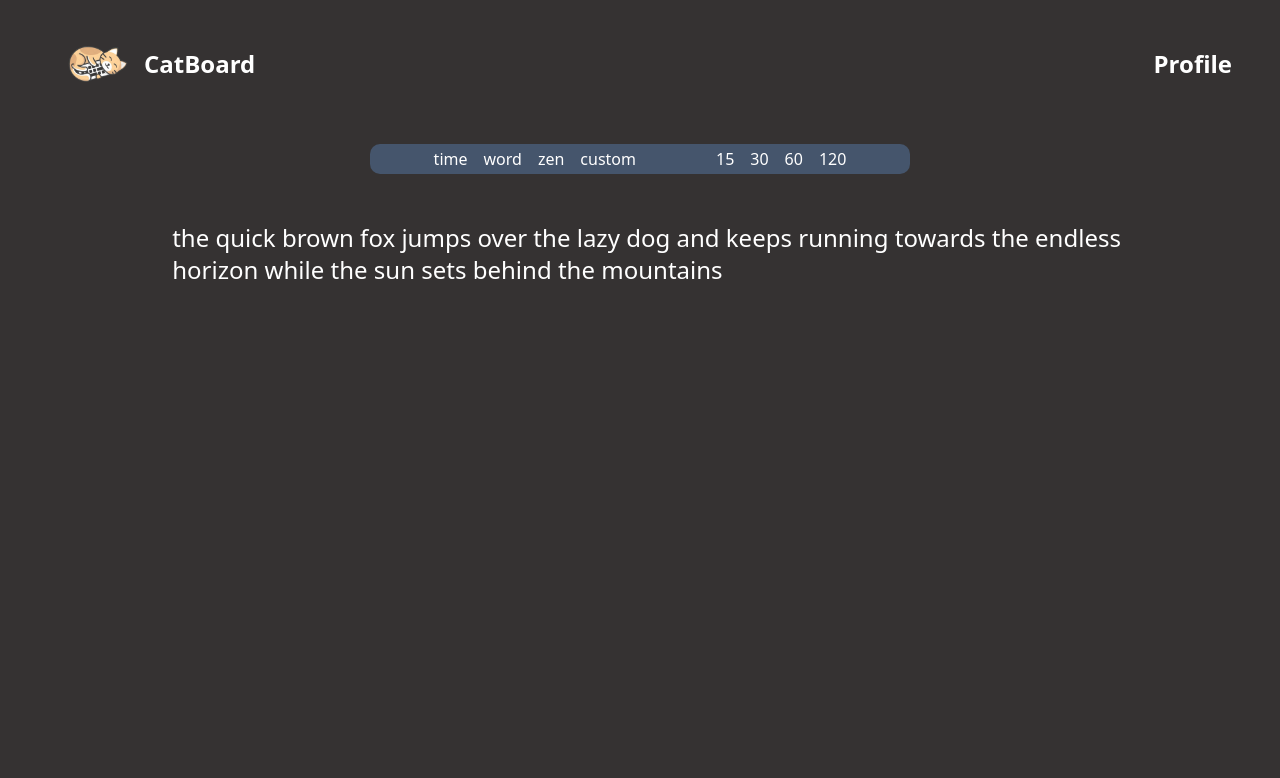
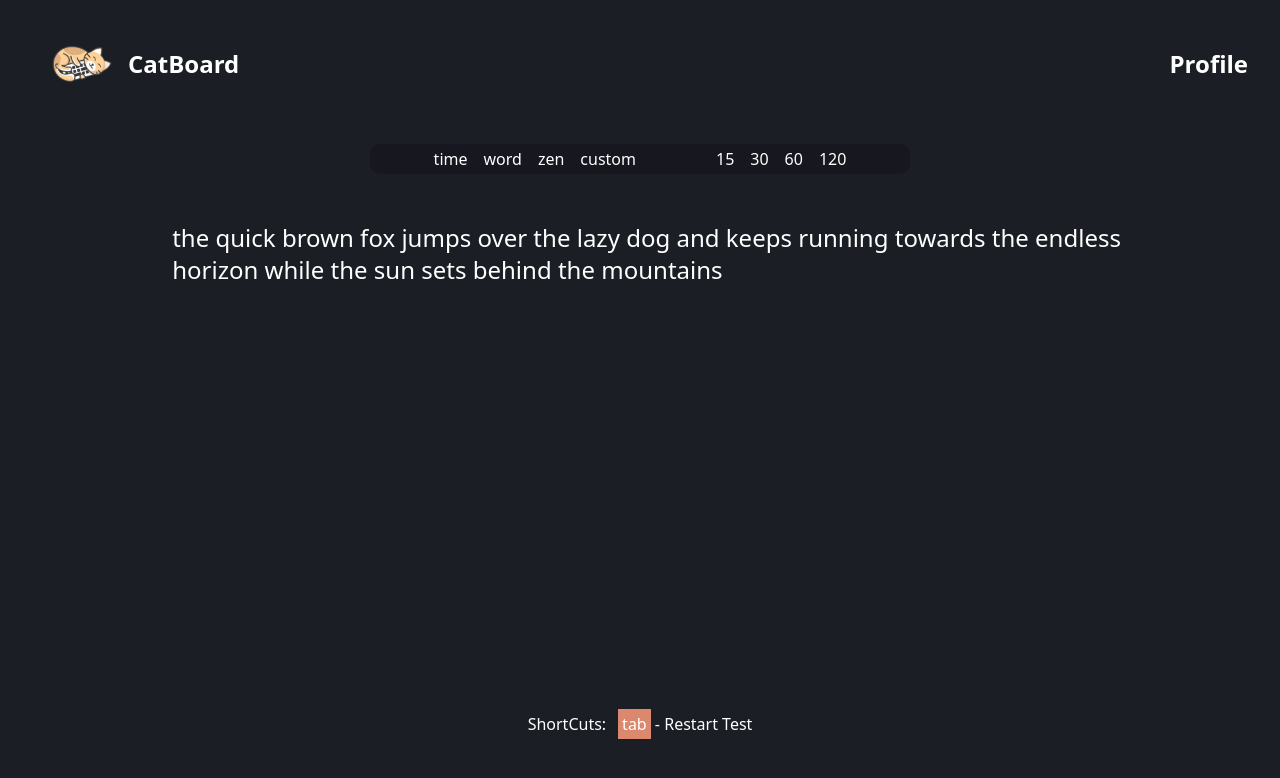
Before and after one commit to AdityaShuk1a/Cat-Board, a React (Vite) app in the folder catBoard/: page / in a window 1280 px wide. Shown: the top 778 px of the page. Built offline with nearby package versions, Linux system fonts and the light colour scheme.

Commit message:
added a visited key feature - if the key has been already visited it will be highlighted

```diff
--- a/catBoard/package.json
+++ b/catBoard/package.json
@@ -14,6 +14,7 @@
     "gsap": "^3.12.7",
     "react": "^18.3.1",
     "react-dom": "^18.3.1",
+    "react-router": "^7.3.0",
     "tailwindcss": "^4.0.12"
   },
   "devDependencies": {
--- a/catBoard/src/App.jsx
+++ b/catBoard/src/App.jsx
@@ -1,15 +1,19 @@
 import React from 'react'
-import Navbar from './components/Navbar'
-import ConfigBar from './components/ConfigBar'
-import KeyboardType from './components/KeyboardType'
 
+import { BrowserRouter, Routes, Route } from "react-router";
+import HomePage from './Pages/HomePage';
+import ProfilePage from './Pages/ProfilePage';
+import ResultPage from './Pages/ResultPage';
 function App() {
   return (
-    <>
-    <Navbar />
-    <ConfigBar />
-    <KeyboardType />
-    </>
+    <Routes>
+
+    <Route path="" element={<HomePage />} />
+    <Route path="/profile" element={<ProfilePage />} />
+    <Route path="/result" element={<ResultPage />} />
+
+
+  </Routes>
   )
 }
 
--- /dev/null
+++ b/catBoard/src/Pages/HomePage.jsx
@@ -0,0 +1,19 @@
+import React, {useEffect, useState} from 'react'
+import Navbar from '../components/Navbar'
+import ConfigBar from '../components/ConfigBar'
+import KeyboardType from '../components/KeyboardType'
+import Footer from '../components/Footer'
+function HomePage() {
+
+
+  return (
+    <>
+    <Navbar />
+    <ConfigBar />
+    <KeyboardType />
+    <Footer />
+    </>
+  )
+}
+
+export default HomePage
--- /dev/null
+++ b/catBoard/src/Pages/ProfilePage.jsx
@@ -0,0 +1,11 @@
+import React from 'react'
+
+function ProfilePage() {
+  return (
+    <div>
+      Profile
+    </div>
+  )
+}
+
+export default ProfilePage
--- /dev/null
+++ b/catBoard/src/Pages/ResultPage.jsx
@@ -0,0 +1,11 @@
+import React from 'react'
+
+function ResultPage() {
+  return (
+    <div>
+
+    </div>
+  )
+}
+
+export default ResultPage
--- a/catBoard/src/components/ConfigBar.jsx
+++ b/catBoard/src/components/ConfigBar.jsx
@@ -4,13 +4,13 @@ const ConfigBar = () => {
   return (
     <>
       <div
-        className="configContainer w-screen flex justify-center items-center text-white"
+        className="configContainer opacity-0 md:opacity-[1] w-screen flex justify-center items-center text-white"
         style={{
           padding: "1rem 3rem",
         }}
       >
         <div className="configBar w-fit items-center justify-center text-white">
-          <div className="innerElementContainer bg-slate-600 flex gap-4 items-center justify-center rounded-[10px]" style={{
+          <div className="innerElementContainer bg-[#17181f] flex gap-4 items-center justify-center rounded-[10px]" style={{
             padding: "0.2rem 2rem",
           }} >
             <div className="typeCustom flex gap-4 items-center justify-center   "style={{
--- /dev/null
+++ b/catBoard/src/components/Footer.jsx
@@ -0,0 +1,30 @@
+import React from "react";
+
+function Footer() {
+  return (
+    <>
+      <div
+        className="w-screen fixed bottom-0 flex justify-center items-center gap-3"
+        style={{
+          marginBottom: "4rem",
+
+        }}
+      >
+        <div>ShortCuts:</div>
+        <div className=" ">
+          <span
+            className="w-fit bg-[#db886f]"
+            style={{
+              padding: "0.5vh",
+            }}
+          >
+            tab
+          </span>
+          <span> - Restart Test</span>
+        </div>
+      </div>
+    </>
+  );
+}
+
+export default Footer;
--- a/catBoard/src/components/KeyboardType.jsx
+++ b/catBoard/src/components/KeyboardType.jsx
@@ -10,7 +10,7 @@ function KeyboardType() {
     content.split("").map((char, index) => ({
       id: index,
       char: char,
-      bold: false,
+      visited: false,
       isCorrect: true,
     }))
   );
@@ -30,13 +30,34 @@ function KeyboardType() {
       }
     );
   }, []);
+  useEffect(() => {
+    const handleTabPress = (event) => {
+      if (event.key === "Tab") {
+        event.preventDefault(); // Prevent default tab behavior (switching focus)
+        setUserInput("");
+        setCharArray((prev) =>
+          prev.map((obj) => ({
+            ...obj,
+            isCorrect: true,
+            visited: false,
+          }))
+        );
+      }
+    };
+
+    window.addEventListener("keydown", handleTabPress);
+
+    return () => {
+      window.removeEventListener("keydown", handleTabPress);
+    };
+  }, []);
 
   const onKeyboardChange = (input) => {
     setCharArray((prevCharArray) =>
       prevCharArray.map((charObj, index) => ({
         ...charObj,
         isCorrect: index < input.length ? input[index] === charObj.char : true,
-        bold: index < input.length ? true : false,
+        visited: index < input.length ? true : true,
       }))
     );
   };
@@ -44,50 +65,60 @@ function KeyboardType() {
   return (
     <>
       <div
-        className="mainContainer relative w-[100%]  text-gray-400  flex justify-center"
+        className="mainContainer relative w-[100%] text-white   flex justify-center"
         style={{
           margin: "2rem 1rem",
           padding: "0 2.2rem",
         }}
       >
-        <div className="typeContent w-[80%] text-2xl text-blue-200 ">
+        <div className="typeContent w-[100%]  md:w-[80%] text-3xl md:text-2xl  ">
           {charArray.map((item, key) => {
-            if (item.id === userInput.length - 1 ) {
+            if (item.id === userInput.length - 1) {
               return (
                 <>
                   <span
                     key={key}
                     className={`${
-                      item.isCorrect ? "text-white" : "text-red-500"
-                    }`}
+                      item.isCorrect ? "" : "text-red-500"
+                    }
+                   `}
                   >
                     {item.char}
                   </span>
-                  <span className={`cursorPointer ${isTyping ? "opacity-[1]" : "opacity-[0]"}`}>|</span>
+                  <span
+                    className={`cursorPointer ${
+                      isTyping ? "opacity-[1]" : "opacity-[0]"
+                    }`}
+                  >
+                    |
+                  </span>
                 </>
               );
-            }else if(isTyping && item.id === 0 && item.id === userInput.length){
+            } else if (
+              isTyping &&
+              item.id === 0 &&
+              item.id === userInput.length
+            ) {
               return (
                 <>
-                <span className="cursorPointer">|</span>
+                  <span className="cursorPointer">|</span>
                   <span
                     key={key}
                     className={`${
-                      item.isCorrect ? "text-white" : "text-red-500"
-                    }`}
+                      item.isCorrect ? "" : "text-red-500"
+                    }
+                   `}
                   >
                     {item.char}
                   </span>
-
                 </>
               );
             } else {
               return (
-
                 <span
                   key={key}
                   className={`${
-                    item.isCorrect ? "text-white" : "text-red-500"
+                    item.isCorrect && item.id < userInput.length ? "text-amber-200" : item.isCorrect ? "" : "text-red-500"
                   }`}
                 >
                   {item.char}
@@ -99,11 +130,11 @@ function KeyboardType() {
 
         <input
           type="text"
-          className="absolute top-0 w-[90%] bg-transparent decoration-0   text-transparent outline-none "
+          className="absolute top-0 w-[90%] h-[50vh] bg-transparent decoration-0  text-transparent outline-none "
           value={userInput}
           onChange={(e) => setUserInput(e.target.value)}
-          onClick={()=>setIsTyping(true)}
-          onBlur={()=>setIsTyping(false)}
+          onClick={() => setIsTyping(true)}
+          onBlur={() => setIsTyping(false)}
           style={{
             padding: "0rem 2rem",
           }}
--- a/catBoard/src/components/Navbar.jsx
+++ b/catBoard/src/components/Navbar.jsx
@@ -5,10 +5,10 @@ const Navbar = () => {
   return (
     <>
     <nav className='flex w-screen justify-between items-center text-white font-semibold text-2xl'  style={{
-        padding: "2rem 3rem",
+        padding: "2rem 2rem",
     }} >
         <div className='logo  flex  items-center '>
-            <img src={logoImage} className='h-[8vh] ' alt="logoImage" />
+            <img src={logoImage} className='h-[4vh]  md:h-[8vh] ' alt="logoImage" />
             <div>
                 CatBoard
             </div>
--- a/catBoard/src/index.css
+++ b/catBoard/src/index.css
@@ -4,9 +4,13 @@
   box-sizing: border-box;
 }
 
+::selection{
+  color: orange;
+}
+
 body,
 html {
-  background-color: rgb(53, 50, 50);
+  background-color: #1c1e26;
   min-height: 100vh;
   width: 100vw;
   color: white;
```
Also changed, not shown: catBoard/src/main.jsx (+9 -8 lines), 1 other file (tests, documents, lock files or other folders).
